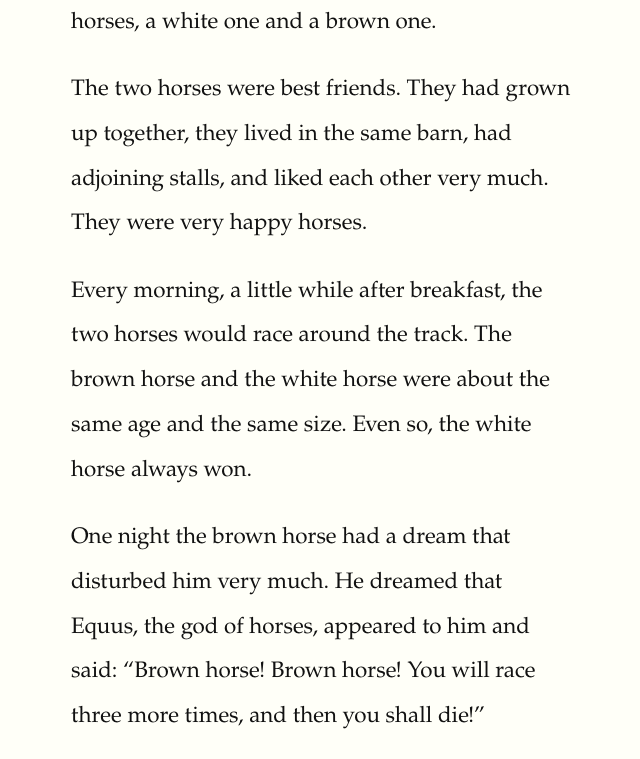
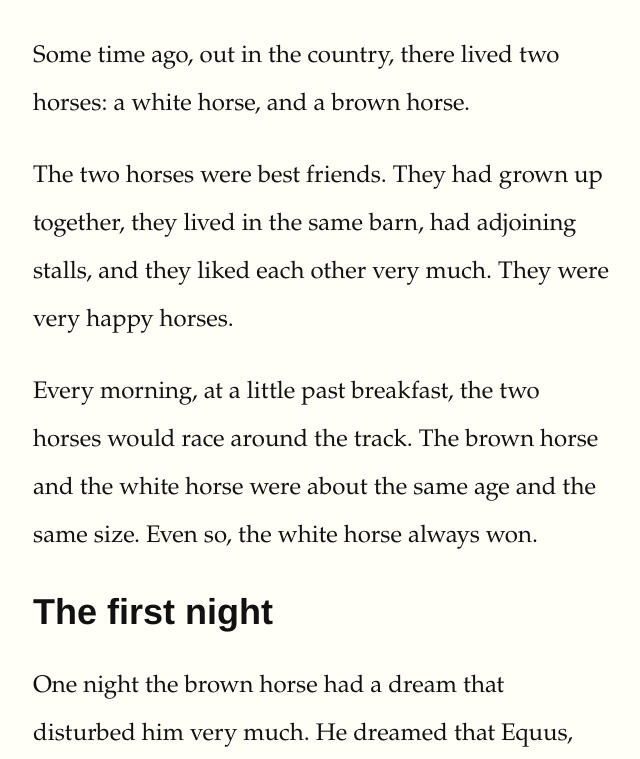
Before and after one commit to pborenstein/twohorses, an Eleventy site: page src/twohorses.md in a window 1280 px wide. Shown: the part 251-1010 px from the top of the page, without its empty margins (319-959 px from the left). Built offline with nearby package versions, Linux system fonts and the light colour scheme; Eleventy itself is replaced by a stand-in of ours; files that its build step writes are made by us from their sources.

Commit message:
like mel torme

```diff
--- a/src/includes/base.njk
+++ b/src/includes/base.njk
@@ -3,33 +3,39 @@
 <head>
   <meta charset="utf-8" />
   <meta http-equiv="X-UA-Compatible" content="IE=edge,chrome=1" />
-  <title>The Story of Two Horses</title>
+  <title>{{title}}</title>
   <meta name="viewport" content="width=device-width, initial-scale=1.0" />
   <style>
 
 html {
-  font-size: 1rem
+  /* https://css-tricks.com/simplified-fluid-typography/ */
+  font-size: clamp(5px, .7rem + 1vw, 92px);
 }
 
 body {
+  --measure:  min(90%, 48ch);
   background-color: #fffff8;
   color: #111;
   counter-reset: sidenote-counter;
   font-family: Palatino,Georgia,serif;
-  margin-left: auto;
-  margin-right: auto;
-  max-width: 500px;
-  font-size: 1.4rem;
+  margin: 0;
+  width: 100vw;
+  box-sizing: content-box;
+  margin-inline: auto;
+  max-inline-size: var(--measure);
 }
 
 p {
   line-height: 2em;
 }
 
+h1,h2 {
+  font-family: 'Helvetica Neue', sans-serif;
+  font-weight: 600;
+}
 h1 {
-  font-family: 'Helvetica Neue', sans-serif;
-  font-weight: 300;
   font-size: 3em;
+  padding-top: 1em;
 }
 
   </style>
--- a/src/twohorses.md
+++ b/src/twohorses.md
@@ -6,14 +6,17 @@ layout: base.njk
 # {{title}}
 
 Some time ago, out in the country, there lived two
-horses, a white one and a brown one.
+horses: a white horse, and a brown horse.
 
-The two horses were best friends. They had grown up together, they
-lived in the same barn, had adjoining stalls, and liked each other
+The two horses were best friends.
+They had grown up together,
+they lived in the same barn,
+had adjoining stalls,
+and they liked each other
 very much. They were very happy horses.
 
 Every morning,
-a little while after breakfast,
+at a little past breakfast,
 the two horses would race
 around the track.
 The brown horse and the white horse
@@ -21,10 +24,14 @@ were about the same age
 and the same size.
 Even so, the white horse always won.
 
+## The first night
+
+
 One night the brown horse had a dream that disturbed him very much. He
 dreamed that Equus, the god of horses, appeared to him and said:
 "Brown horse! Brown horse! You will race three more times, and then
 you shall die!"
+
 
 In the morning, the white horse could see that
 his friend the brown horse was very upset.
@@ -79,9 +86,12 @@ your win?"
 "I suppose you're right," the brown horse said.
 He resolved that from then on, he would keep his head in the race.
 
+## The second night
+
 That night the brown horse had another dream in which Equus, the god
 of horses, appeared to him and said to him "Brown horse! Brown horse!
 You will race two more times, and then: You. Shall. Die!"
+
 
 The following morning, the brown horse kept shaking his
 head.
@@ -118,6 +128,8 @@ more race."
 
 The brown horse grumbled, "OK." But he was kind of pissy the rest of the day.
 Stupid metaphor.
+
+## The third night
 
 That night the brown horse had the dream again. Equus, the god of
 horses, appeared to him and said: "Brown horse! Brown horse! You
```
